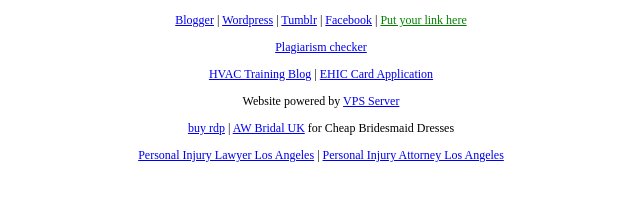
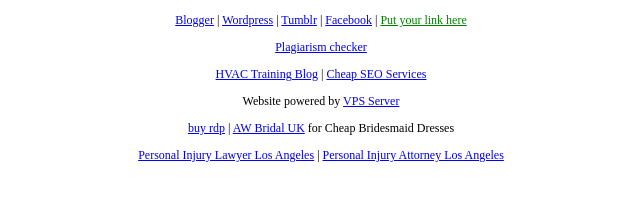
Before and after one commit to itrascastro/hit-counter.info, a plain HTML site: page index.html in a window 1280 px wide. Shown: the part 610-830 px from the top of the page, 319-959 px from the left. Drawn offline with Linux system fonts and the light colour scheme.

Commit message:
Revert "Revert "updated""
This reverts commit b7a8e91c390cf962cd1597d183e19da668172f9c.

```diff
--- a/index.html
+++ b/index.html
@@ -146,7 +146,7 @@
         <p><a href="https://plagiarismchecker.eu">Plagiarism checker</a></p>
 
         <p>
-            <a href="http://hvactrainingpro.com/">HVAC Training Blog</a> | <a href="https://www.ehic-cards.org.uk">EHIC Card Application</a>
+            <a href="http://hvactrainingpro.com/">HVAC Training Blog</a> | <a href="https://www.tonicseo.com">Cheap SEO Services</a>
         </p>
 
         <p>Website powered by <a href="https://www.vpsserver.com">VPS Server</a></p>
```
